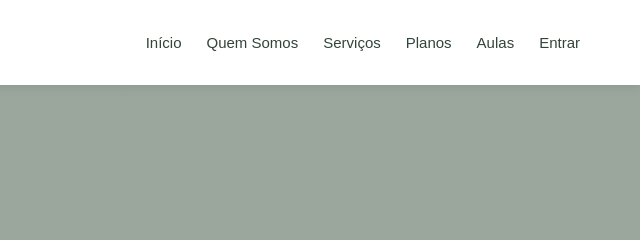
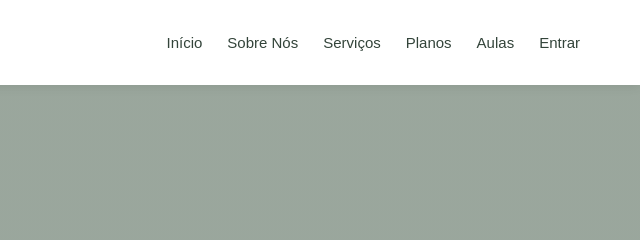
Before and after one commit to usertae/Jada---SPA, a plain HTML site: page index.html in a window 1280 px wide. Shown: the top 240 px of the page, 640-1280 px from the left. Drawn offline with Linux system fonts and the light colour scheme.

Commit message:
Update index.html

```diff
--- a/index.html
+++ b/index.html
@@ -25,7 +25,7 @@
 
             <ul>
                 <li><a href="#inicio">Início</a></li>
-                <li><a href="sobre.html">Quem Somos</a></li>
+                <li><a href="sobre.html">Sobre Nós</a></li>
                 <li><a href="#servicos">Serviços</a></li>
                 <li><a href="#planos">Planos</a></li>
                 <li><a href="#aulas">Aulas</a></li>
```
